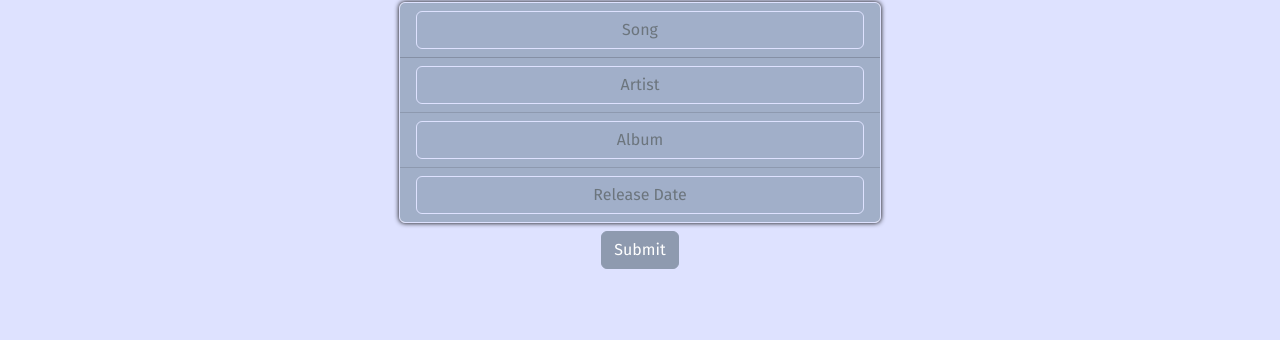
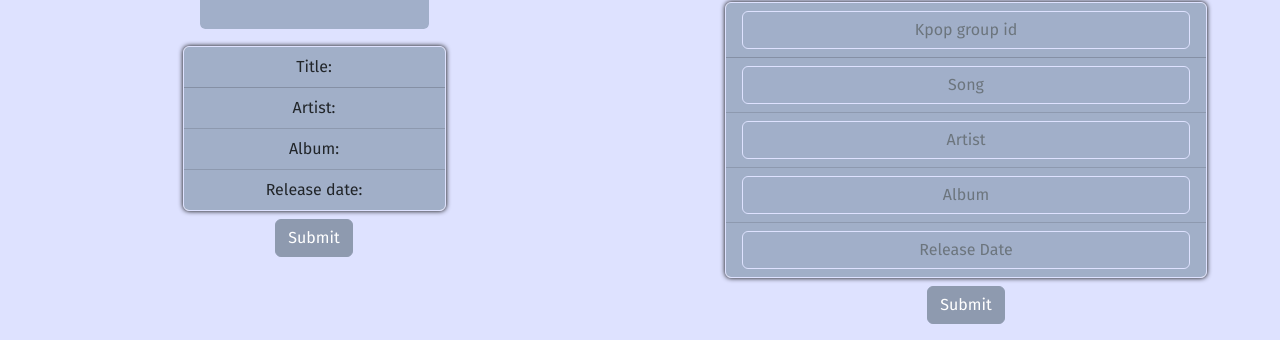
Before and after one commit to sooivervloessem/apidevelopment-eindproject, a plain HTML site: page index.html in a window 1280 px wide. Shown: the part 751-1091 px from the top of the page. Before the commit the page ends 1036 px from the top, so only its background shows below. Drawn offline with nearby package versions, Linux system fonts and the light colour scheme.

Commit message:
backup 20u

```diff
--- a/index.html
+++ b/index.html
@@ -201,8 +201,6 @@
                             'accept': 'application/json',
                         },
                     })).json();
-
-                    console.log(this.responsedata);
                 }
                 else{
                     alert('You are not authorized!');
@@ -240,24 +238,71 @@
     </div>
 
 
+    <div class="col-6" id="song_by_id" x-data="{
+            responsedata: null,
+            id: null,
+            requestSongId: null,
+            async get_song_by_id() {
 
-    <div class="col-12" id="post_song" x-data="{
+                url = 'http://localhost:8000/songs/';
+                id = this.requestSongId;
+                finalUrl = url + id;
+
+                this.responsedata = await (await fetch(finalUrl)).json();
+
+                console.log(this.responsedata);
+            }
+        }">
+        <div class="mt-4">
+            <h2>Search song by id</h2>
+
+            <div class="mb-3 mx-3">
+                <input x-model="requestSongId" class="form-control" id="idInput" name="id">
+            </div>
+
+            <div class="card no-max-width">
+                <div class="card-header">
+                    Title:
+                    <div class=" bold" x-text="responsedata.title">Placeholder</div>
+                </div>
+                <ul class="list-group list-group-flush">
+                    <li class="list-group-item">Artist: <div class=" bold" x-text="responsedata.artist">Placeholder</div>
+                    </li>
+                    <li class="list-group-item">Album: <div class=" bold" x-text="responsedata.album">Placeholder</div>
+                    </li>
+                    <li class="list-group-item">Release date: <div class=" bold" x-text="responsedata.release_date">Placeholder</div>
+                    </li>
+                </ul>
+            </div>
+
+            <button type="submit" class=" mt-2 btn btn-primary" x-on:click="get_song_by_id()">Submit</button>
+
+        </div>
+    </div>
+
+
+    <div class="col-6" id="post_song" x-data="{
             responsedata: null,
+            kpopGroupId: null,
+            id: null,
             songName: null,
             artistName: null,
             albumName: null,
             releaseDate: null,
             async create_kpop_song() {
 
-                // Check if the required fields 'songName' and 'artistName' are not empty
-                if(this.songName != null && this.songName != '' && this.artistName != null && this.artistName != ''){
+                if(this.songName != null && this.songName != '' && this.artistName != null && this.artistName != '' &&
+                this.kpopGroupId != null && this.kpopGroupId != ''){
 
+                    url = 'http://localhost:8000/kpop_groups/';
+                    id = this.kpopGroupId;
+                    finalUrl = url + id + '/songs/';
 
-                    this.responsedata = await (await fetch('https://project-service-sooivervloessem.cloud.okteto.net/kpop',
+                    this.responsedata = await (await fetch(finalUrl,
                     {
                     method: 'POST',
                     body: JSON.stringify({
-                        song: this.songName,
+                        title: this.songName,
                         artist: this.artistName,
                         album: this.albumName,
                         release_date: this.releaseDate,
@@ -270,9 +315,14 @@
                    console.log(this.responsedata);
 
                    alert('Song successfully added to database');
+                   this.kpopGroupId = null;
+                   this.songName = null;
+                   this.artistName = null;
+                   this.albumName = null;
+                   this.releaseDate = null;
                 }
                 else {
-                    alert('Fill in at least a song and an artist!');
+                    alert('Fill in at least an id, song and an artist!');
                 }
             }
         }">
@@ -280,13 +330,16 @@
         <div class="mb-3 mx-3">
 
             <h2>Add a Kpop Song to the database</h2>
-            <h5>Fill in at least a song and an artist</h5>
+            <h5>Fill in at least an id, song and an artist</h5>
 
             <div class="card no-max-width">
                 <div class="card-header">
-                    <input placeholder="Song" x-model="songName" class="form-control" id="songInput">
+                    <input placeholder="Kpop group id" x-model="kpopGroupId" class="form-control" id="kpopGroupIdInput">
                 </div>
                 <ul class="list-group list-group-flush">
+                    <li class="list-group-item">
+                        <input placeholder="Song" x-model="songName" class="form-control" id="songInput">
+                    </li>
                     <li class="list-group-item">
                         <input placeholder="Artist" x-model="artistName" class="form-control" id="artistInput">
                     </li>
--- a/style.css
+++ b/style.css
@@ -41,6 +41,7 @@ div#token,
 div#user_me,
 div#user_by_id,
 div#kpop_group_by_id,
+div#song_by_id,
 div#post_song {
     display: flex;
     justify-content: center;
```
